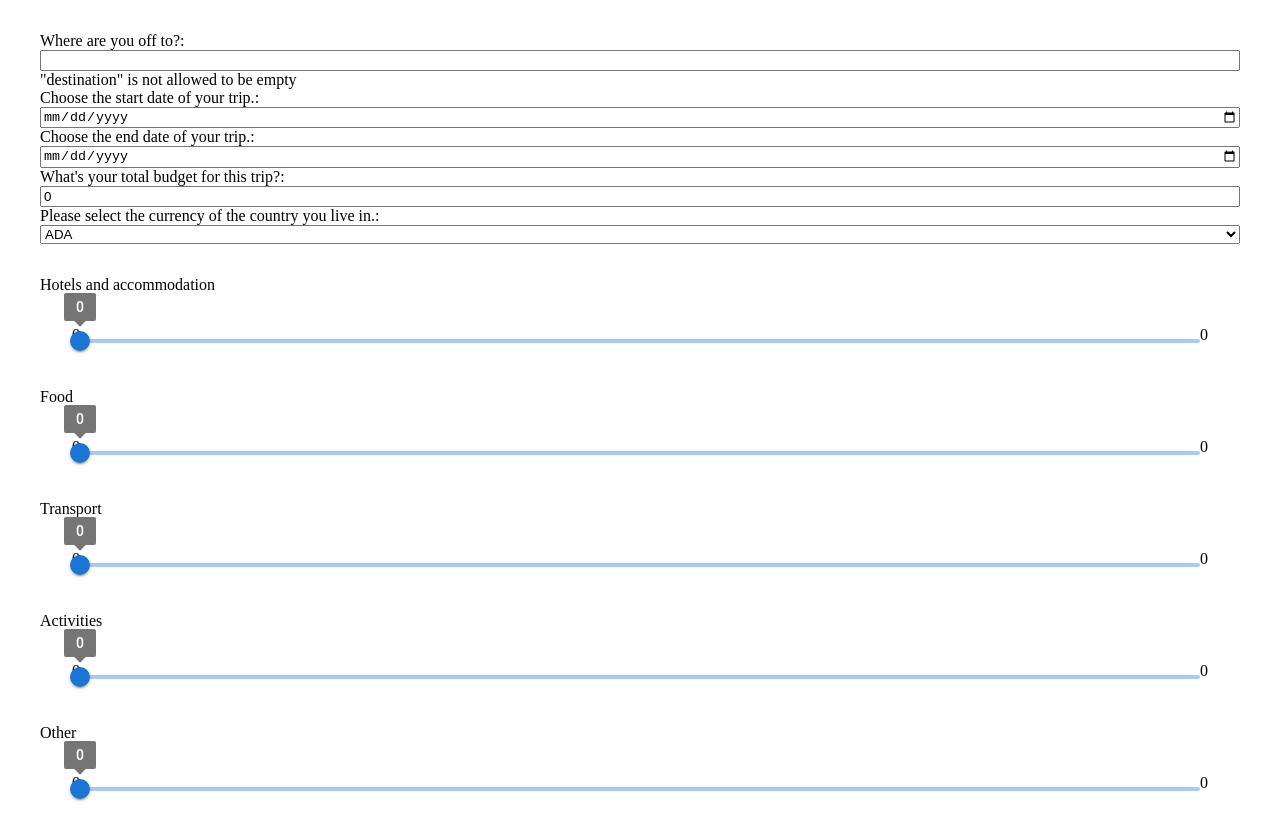
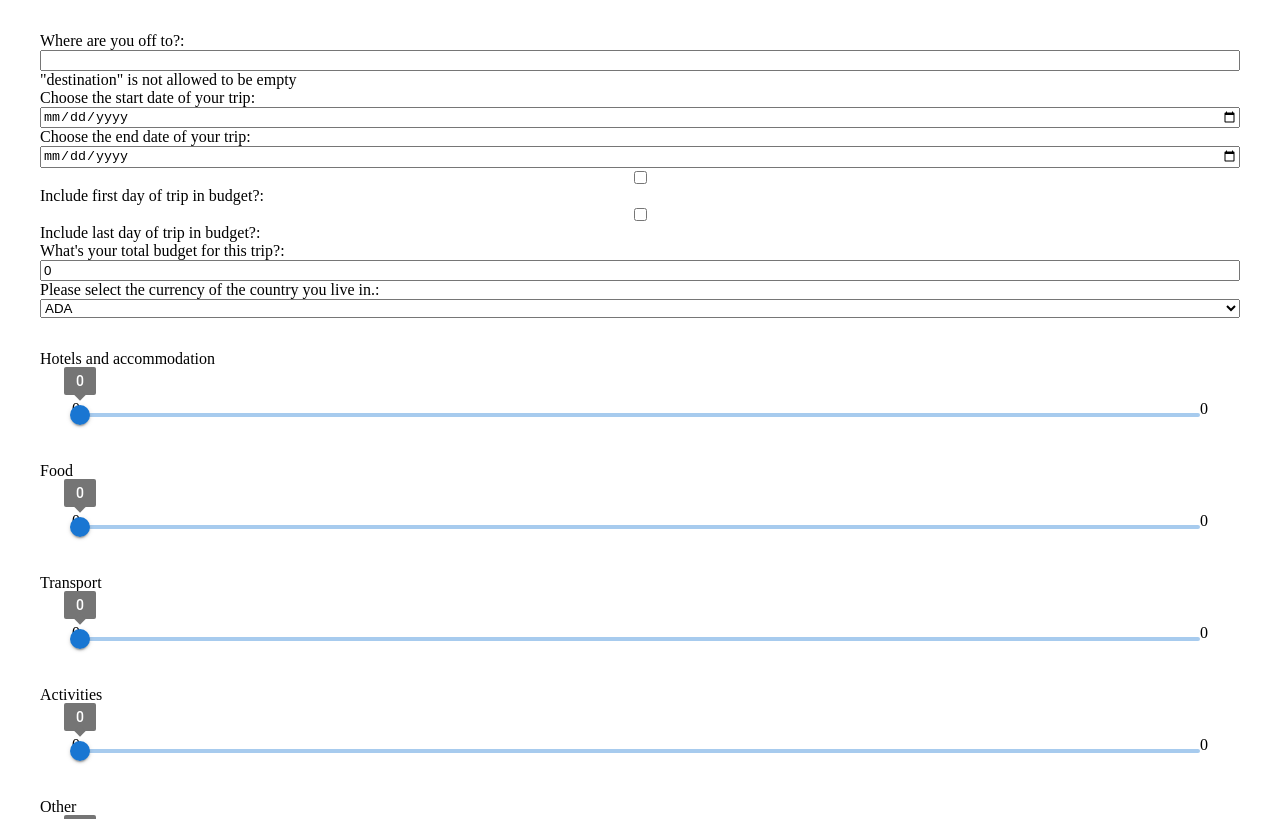
Before and after one commit to russell-gh/travel-tally, a React (Vite) app: page /onboarding in a window 1280 px wide. Shown: the top 819 px of the page. Built offline with nearby package versions, Linux system fonts and the light colour scheme.

Commit message:
modified to work with new state structure

```diff
--- a/src/components/Onboarding/Onboarding.jsx
+++ b/src/components/Onboarding/Onboarding.jsx
@@ -3,19 +3,22 @@ import FormElement from "../../reusable-code/FormElement.jsx";
 import "./Onboarding.css";
 import { onboardingQuestions } from "./onboardingQuestions.js";
 import { useDispatch, useSelector } from "react-redux";
-import { addTrip } from "../../redux/onboardingSlice.js";
+import { addTrip, selectTrip } from "../../redux/onboardingSlice.js";
 import { validate } from "./validation/validate.js";
 import { toPennies, stringToTimestamp, generateId } from "./utils.js";
 import { BudgetSlider } from "./BudgetSlider.jsx";
 
 const Onboarding = () => {
-  // const trips = useSelector(selectTrips);
-  // console.log(trips)
+  const trips = useSelector(selectTrip);
 
   const [onboardingDetails, setOnboardingDetails] = useState({
     destination: "",
-    startDate: "",
-    endDate: "",
+    dates: {
+      startDate: "",
+      endDate: "",
+      startDateIncluded: false,
+      endDateIncluded: false,
+    },
     budgetTotal: 0,
     homeCurrency: "",
     budgetHotel: 0,
@@ -64,6 +67,18 @@ const Onboarding = () => {
   //store input in state on every change. if the id is a type of budget, convert to a number before store in state
   const handleChange = (e, id) => {
     let input = e.target.value;
+
+    //if input is a checkbox, assign input to checked
+    if (e.target.type === "checkbox") {
+      input = e.target.checked;
+    }
+
+        // if ((e.target.id).includes("date")) {console.log("its a date")}
+        if (id.toLowerCase().includes("date")) {
+          setOnboardingDetails({ ...onboardingDetails, dates:{...onboardingDetails.dates, [id]: input} });
+          return;
+        }
+
     //if id is a type of budget convert to a number
     if (id.includes("budget")) {
       input = parseInt(e.target.value);
@@ -93,16 +108,15 @@ const Onboarding = () => {
     const budgetOther = toPennies(_onboardingDetails.budgetOther);
 
     //turn date strings to date objs and then to timestamps
-    let startDate = stringToTimestamp(_onboardingDetails.startDate);
-    let endDate = stringToTimestamp(_onboardingDetails.endDate);
+    let startDate = stringToTimestamp(_onboardingDetails.dates.startDate);
+    let endDate = stringToTimestamp(_onboardingDetails.dates.endDate);
 
     //spread existing state and update modified keys
     _onboardingDetails = {
       id: generateId("trip"),
       details: {
         ..._onboardingDetails,
-        startDate,
-        endDate,
+        dates: { startDate, endDate, startDateIncluded, endDateIncluded },
         budgetTotal,
         budgetHotel,
         budgetFood,
@@ -129,7 +143,13 @@ const Onboarding = () => {
               id={question.id}
               label={question.label}
               name={question.name}
-              value={onboardingDetails[question.id] ? onboardingDetails[question.id].toString() : onboardingDetails[question.id]}
+              value={
+                question.id.includes("date")
+                  ? onboardingDetails.dates[question.id]
+                  : question.id.includes("budget")
+                  ? onboardingDetails[question.id].toString()
+                  : onboardingDetails[question.id]
+              }
               options={question.options}
               defaultValue={question.defaultValue}
               error={errors[question.id]}
--- a/src/components/Onboarding/onboardingQuestions.js
+++ b/src/components/Onboarding/onboardingQuestions.js
@@ -16,14 +16,26 @@ export const onboardingQuestions = {
     {
       type: "date",
       id: "startDate",
-      label: "Choose the start date of your trip.",
+      label: "Choose the start date of your trip",
       name: "startDate",
     },
     {
       type: "date",
       id: "endDate",
-      label: "Choose the end date of your trip.",
+      label: "Choose the end date of your trip",
       name: "endDate",
+    },
+    {
+      type: "checkbox",
+      id: "startDateIncluded",
+      label: "Include first day of trip in budget?",
+      name: "startDateIncluded",
+    },
+    {
+      type: "checkbox",
+      id: "endDateIncluded",
+      label: "Include last day of trip in budget?",
+      name: "endDateIncluded",
     },
     {
       type: "number",
--- a/src/components/Onboarding/validation/schemas.js
+++ b/src/components/Onboarding/validation/schemas.js
@@ -1,17 +1,21 @@
 import Joi from "joi";
 
 export const tripSchema = {
-    destination: Joi.string().min(1).max(58).required(),
+  destination: Joi.string().min(1).max(58).required(),
+  dates: {
     startDate: Joi.date().required(),
     endDate: Joi.date().greater(Joi.ref("startDate")).required(),
-    budgetTotal: Joi.number().min(1).required(), //include max budget?
-    homeCurrency: Joi.string().length(3).required(),
-    budgetHotel: Joi.number().min(1).max(Joi.ref("budgetTotal")).required(),
-    budgetFood: Joi.number().min(1).max(Joi.ref("budgetTotal")).required(),
-    budgetTransport: Joi.number().min(1).max(Joi.ref("budgetTotal")).required(),
-    budgetActivities: Joi.number().min(1).max(Joi.ref("budgetTotal")).required(),
-    budgetOther: Joi.number().min(1).max(Joi.ref("budgetTotal")).required(),
-  };
+    startDateIncluded: Joi.boolean(),
+    endDateIncluded: Joi.boolean(),
+  },
+  budgetTotal: Joi.number().min(1).required(), //include max budget?
+  homeCurrency: Joi.string().length(3).required(),
+  budgetHotel: Joi.number().min(0).max(Joi.ref("budgetTotal")).required(),
+  budgetFood: Joi.number().min(0).max(Joi.ref("budgetTotal")).required(),
+  budgetTransport: Joi.number().min(0).max(Joi.ref("budgetTotal")).required(),
+  budgetActivities: Joi.number().min(0).max(Joi.ref("budgetTotal")).required(),
+  budgetOther: Joi.number().min(0).max(Joi.ref("budgetTotal")).required(),
+};
 
 export const expenseSchema = {
   date: Joi.date().required(),
--- a/src/redux/onboardingSlice.js
+++ b/src/redux/onboardingSlice.js
@@ -16,7 +16,7 @@ export const onboardingSlice = createSlice({
   },
 });
 
-export const selectTrip = (state) => state.onboarding.trip; //or state.trip?
+export const selectTrip = (state) => state.onboarding.trips; //or state.trip?
 export const selectUser = (state) => state.onboarding.user;
 export const { addTrip, addUser, addPass } = onboardingSlice.actions;
 
```
